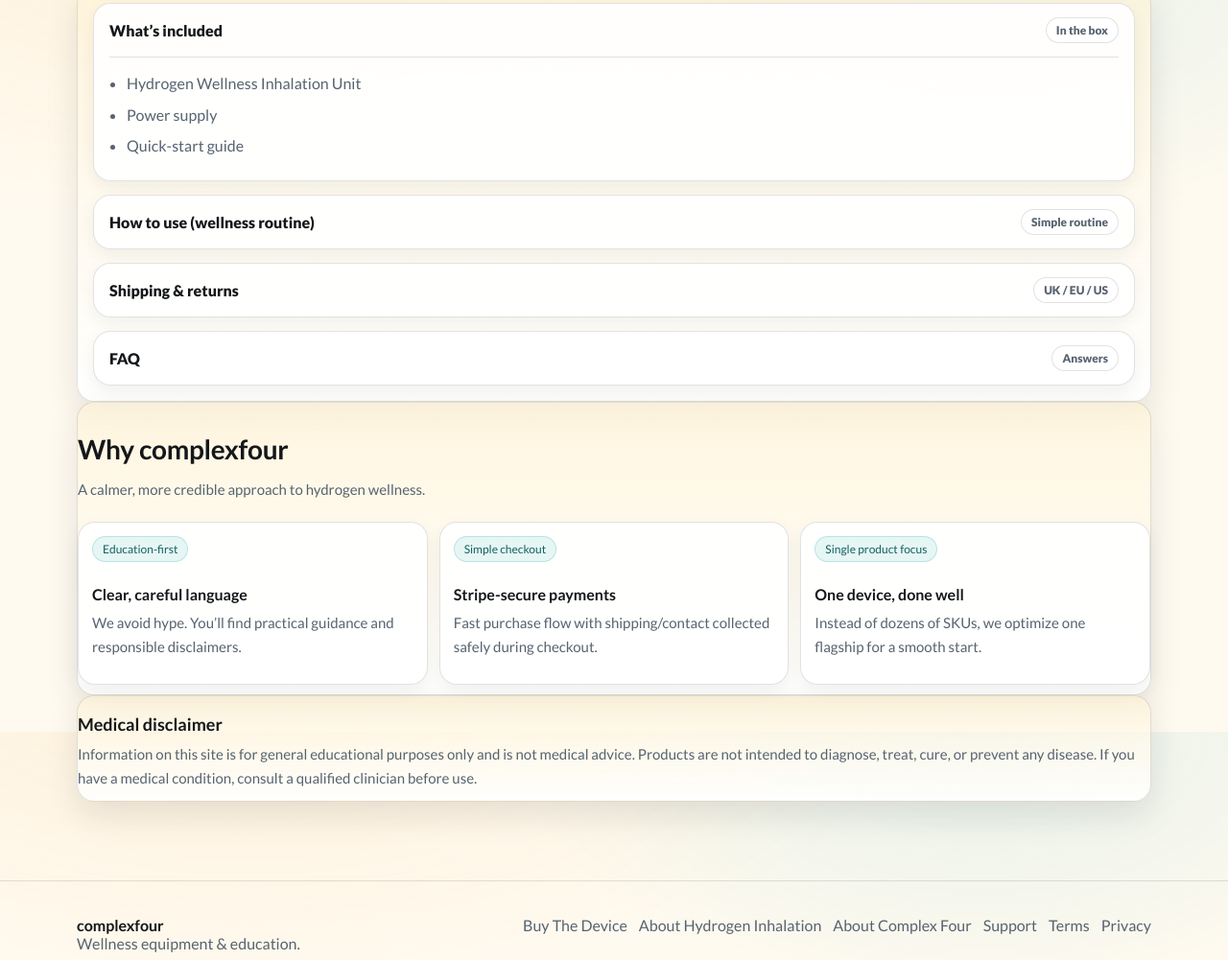
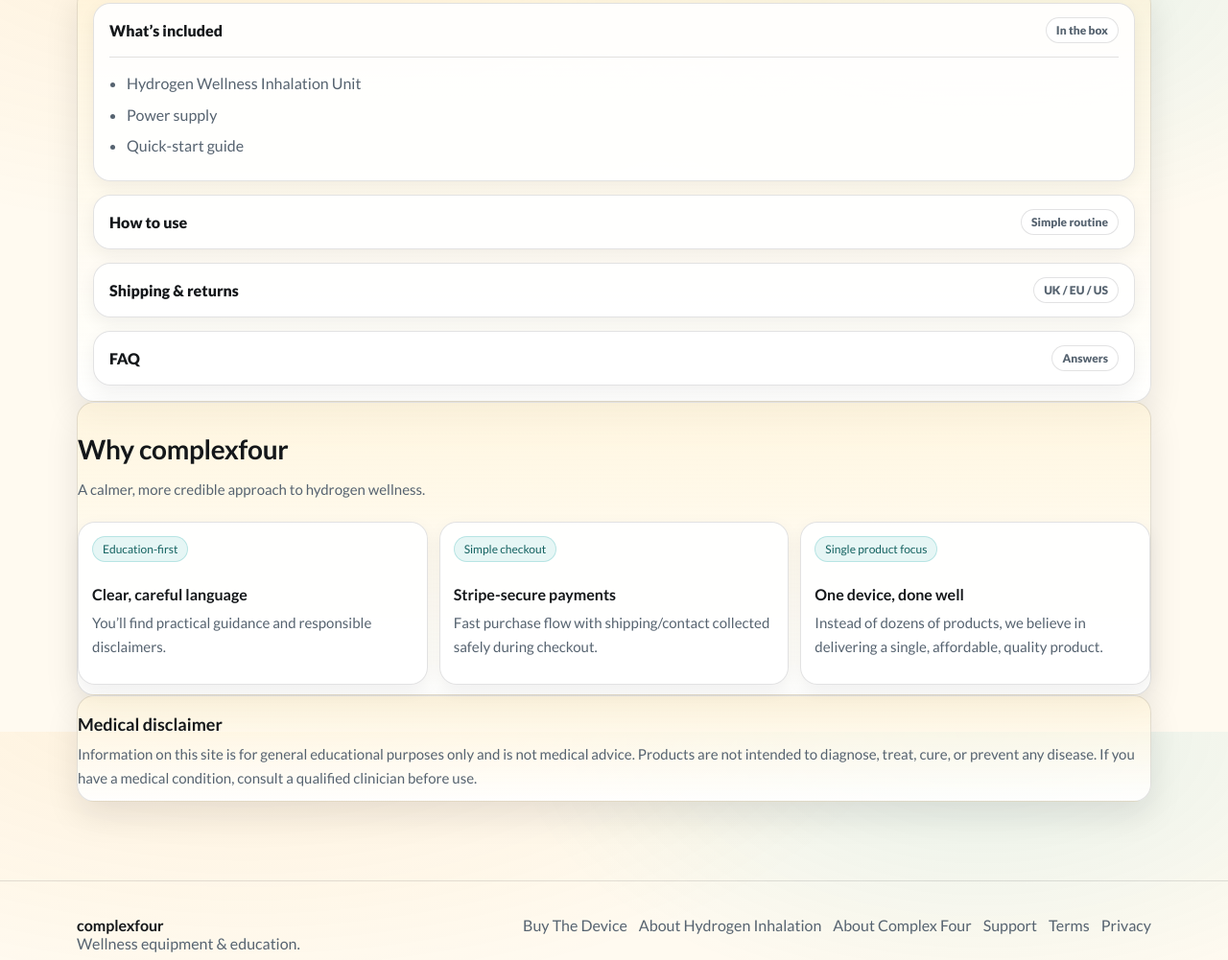
Before and after one commit to joshuaowide/complexfour, a website: page products.html in a window 1280 px wide. Shown: the part 837-1838 px from the top of the page at 96% size. Drawn offline with Linux system fonts and the light colour scheme.

Commit message:
Update products.html

```diff
--- a/products.html
+++ b/products.html
@@ -189,7 +189,7 @@
 
       <details class="accordion">
         <summary>
-          How to use (wellness routine)
+          How to use
           <span class="pill">Simple routine</span>
         </summary>
         <div class="divider"></div>
@@ -251,7 +251,7 @@
         <div class="card">
           <div class="badge">Education-first</div>
           <h4>Clear, careful language</h4>
-          <p>We avoid hype. You’ll find practical guidance and responsible disclaimers.</p>
+          <p>You’ll find practical guidance and responsible disclaimers.</p>
         </div>
         <div class="card">
           <div class="badge">Simple checkout</div>
@@ -261,7 +261,7 @@
         <div class="card">
           <div class="badge">Single product focus</div>
           <h4>One device, done well</h4>
-          <p>Instead of dozens of SKUs, we optimize one flagship for a smooth start.</p>
+          <p>Instead of dozens of products, we believe in delivering a single, affordable, quality product.</p>
         </div>
       </div>
     </section>
```
